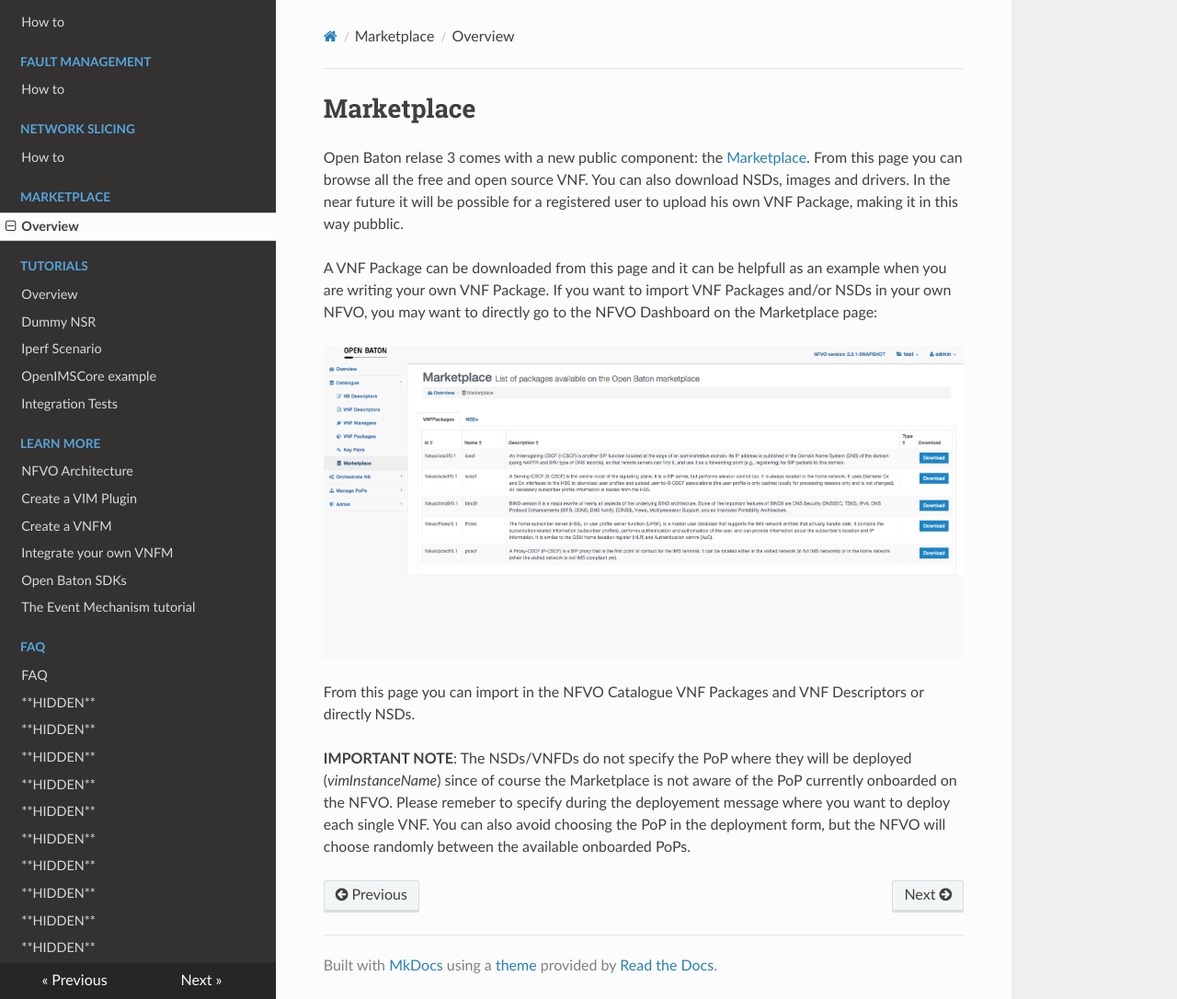
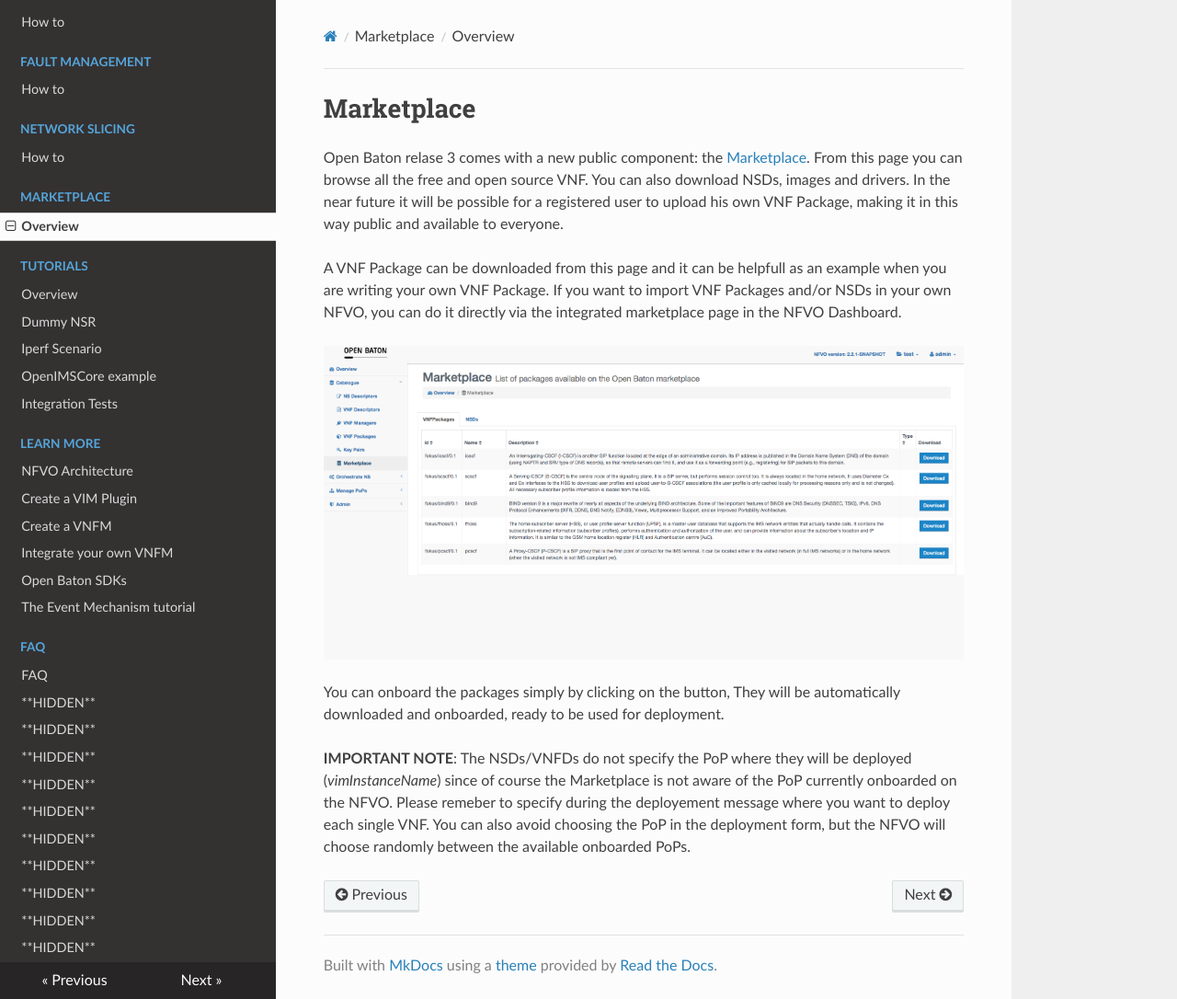
Before and after one commit to openbaton/docs, an MkDocs documentation site: the page built from docs/marketplace.md, in a window 1280 px wide and 1086 px high. Shown: the whole window at 92% size. Built offline with MkDocs 1.6.1, drawn with Linux system fonts in a browser that asks for light colours; nearby versions of some CDN libraries; old or Windows-style settings are respelled for this version of MkDocs.

Commit message:
fix: the erros and bit info

```diff
--- a/docs/marketplace.md
+++ b/docs/marketplace.md
@@ -1,12 +1,12 @@
 # Marketplace
 
-Open Baton relase 3 comes with a new public component: the [Marketplace](http://marketplace.openbaton.org/#/). From this page you can browse all the free and open source VNF. You can also download NSDs, images and drivers. In the near future it will be possible for a registered user to upload his own VNF Package, making it in this way pubblic.
+Open Baton relase 3 comes with a new public component: the [Marketplace](http://marketplace.openbaton.org/#/). From this page you can browse all the free and open source VNF. You can also download NSDs, images and drivers. In the near future it will be possible for a registered user to upload his own VNF Package, making it in this way public and available to everyone.
 
-A VNF Package can be downloaded from this page and it can be helpfull as an example when you are writing your own VNF Package. If you want to import VNF Packages and/or NSDs in your own NFVO, you may want to directly go to the NFVO Dashboard on the Marketplace page:
+A VNF Package can be downloaded from this page and it can be helpfull as an example when you are writing your own VNF Package. If you want to import VNF Packages and/or NSDs in your own NFVO, you can do it directly via the integrated marketplace page in the NFVO Dashboard.
 
 ![NFVO Marketplace page][nfvo-marketplace-page]
 
-From this page you can import in the NFVO Catalogue VNF Packages and VNF Descriptors or directly NSDs.
+You can onboard the packages simply by clicking on the button, They will be automatically downloaded and onboarded, ready to be used for deployment.
 
 **IMPORTANT NOTE**: The NSDs/VNFDs do not specify the PoP where they will be deployed (_vimInstanceName_) since of course the Marketplace is not aware of the PoP currently onboarded on the NFVO. Please remeber to specify during the deployement message where you want to deploy each single VNF. You can also avoid choosing the PoP in the deployment form, but the NFVO will choose randomly between the available onboarded PoPs.
 
```
